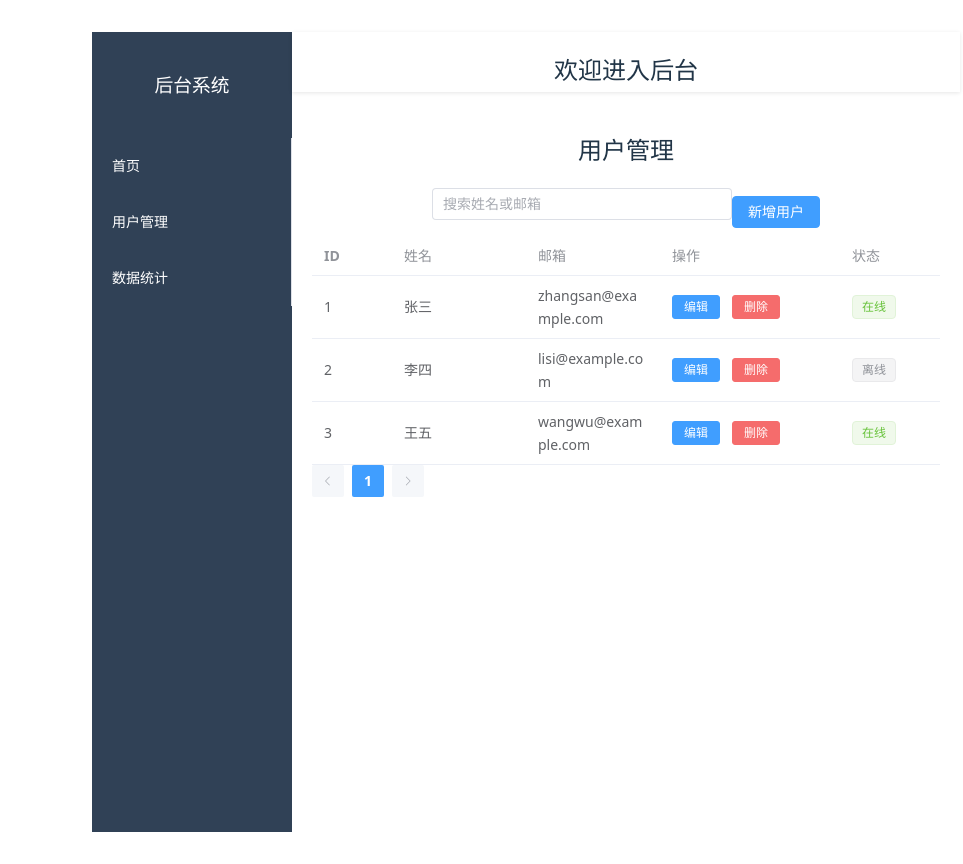
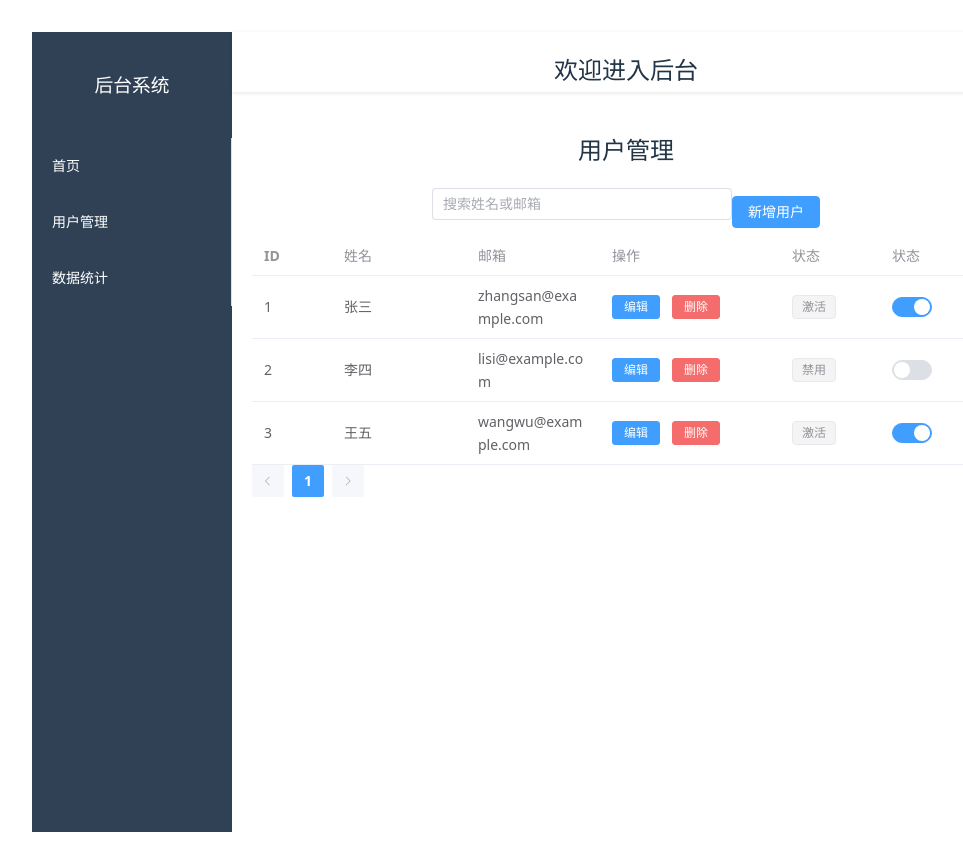
Before and after one commit to jialigit2/my-admin, a Vue app: page /users in a window 1280 px wide. Shown: the whole page, without its empty margins (114-1077 px from the left). Built offline with nearby package versions, Linux system fonts and the light colour scheme.

Commit message:
fix id issue

```diff
--- a/src/views/Users.vue
+++ b/src/views/Users.vue
@@ -29,6 +29,19 @@
             </el-tag>
         </template>
         </el-table-column>
+        <el-table-column label="状态" width="120">
+            <template #default="scope">
+                <el-switch
+                v-model="scope.row.status"
+                active-value="激活"
+                inactive-value="禁用"
+                active-color="#13ce66"
+                inactive-color="#ff4949"
+                @change="handleStatusChange(scope.row)"
+                />
+            </template>
+    </el-table-column>
+
     </el-table>
 
     <!-- 分页 -->
@@ -52,10 +65,11 @@
         </el-form-item>
    <el-form-item label="状态" prop="status">
   <el-select v-model="form.status" placeholder="请选择状态">
-                <el-option label="在线" value="在线"></el-option>
-                <el-option label="离线" value="离线"></el-option>
+    <el-option label="激活" value="激活"></el-option>
+    <el-option label="禁用" value="禁用"></el-option>
   </el-select>
 </el-form-item>
+
 
       </el-form>
       <template #footer>
@@ -70,10 +84,11 @@
 import { ref, computed, watch } from 'vue'
 
 const users = ref([
-  { id: 1, name: '张三', email: 'zhangsan@example.com', status: '在线' },
-  { id: 2, name: '李四', email: 'lisi@example.com', status: '离线' },
-  { id: 3, name: '王五', email: 'wangwu@example.com', status: '在线' },
+  { id: 1, name: '张三', email: 'zhangsan@example.com', status: '激活' },
+  { id: 2, name: '李四', email: 'lisi@example.com', status: '禁用' },
+  { id: 3, name: '王五', email: 'wangwu@example.com', status: '激活' },
 ])
+
 
 
 const searchQuery = ref('')
@@ -122,9 +137,10 @@ const rules = {
 
 const openAddDialog = () => {
   isEdit.value = false
-  form.value = { id: null, name: '', email: '' }
+  form.value = { id: null, name: '', email: '', status: '激活' } // 默认激活
   dialogVisible.value = true
 }
+
 
 const openEditDialog = (user) => {
   isEdit.value = true
@@ -135,20 +151,25 @@ const openEditDialog = (user) => {
 const saveUser = () => {
   userForm.value.validate(valid => {
     if (!valid) return
-
     if (isEdit.value) {
       const index = users.value.findIndex(u => u.id === form.value.id)
       if (index !== -1) users.value[index] = { ...form.value }
     } else {
-        const newId = Math.max(...users.value.map(u => u.id)) + 1
-        users.value.push({ id: newId, ...form.value })
+      const newId = Math.max(...users.value.map(u => u.id), 0) + 1
+      users.value.push({  ...form.value, id: newId })
     }
     dialogVisible.value = false
-
   })
 }
+
 
 const deleteUser = (user) => {
   users.value = users.value.filter(u => u.id !== user.id)
 }
+
+const handleStatusChange = (user) => {
+  console.log(`${user.name} 状态已切换为 ${user.status}`)
+  // 如果有接口，这里可以调用更新状态的接口
+}
+
 </script>
```
Lines whose indentation alone changed are shown as unchanged.
